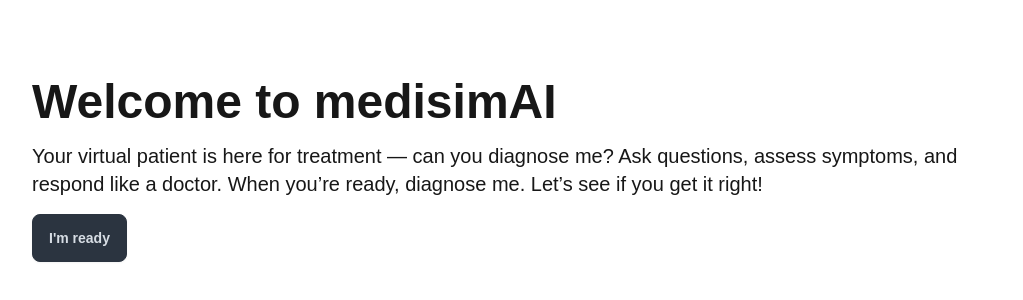
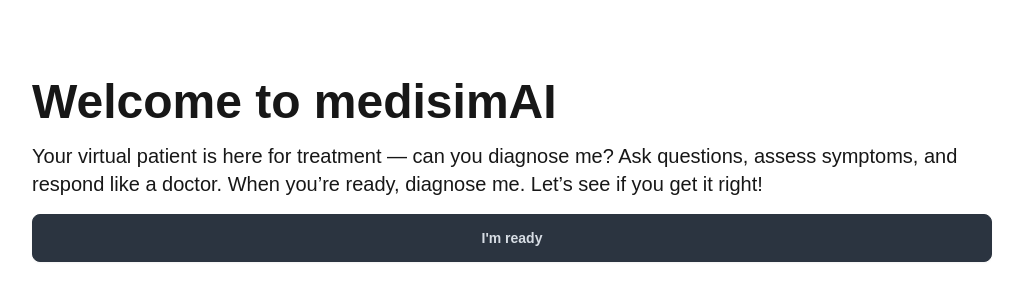
Before and after one commit to kippsss/medisim_ai, a Next.js app: page / in a window 1280 px wide. Shown: the part 230-530 px from the top of the page, without its empty margins (128-1151 px from the left). Built offline with nearby package versions, Linux system fonts and the light colour scheme.

Commit message:
initialise hero screen

```diff
--- /dev/null
+++ b/src/app/components/Hero/Hero.tsx
@@ -0,0 +1,22 @@
+import { TITLE, SUBTITLE, READY_BUTTON_TEXT } from './constants';
+
+interface Props {
+  setShowHero: (showHero: boolean) => void;
+}
+
+export default function Hero({ setShowHero }: Props) {
+  return (
+    <div className="flex flex-col p-40 h-screen justify-center">
+      <h1 className="text-5xl font-bold">{TITLE}</h1>
+      <h3 className="text-xl mt-4">{SUBTITLE}</h3>
+      <button
+        className="btn btn-neutral mt-4"
+        onClick={() => {
+          setShowHero(false);
+        }}
+      >
+        {READY_BUTTON_TEXT}
+      </button>
+    </div>
+  );
+}
--- /dev/null
+++ b/src/app/components/Hero/constants.ts
@@ -0,0 +1,5 @@
+export const TITLE = 'Welcome to medisimAI';
+
+export const SUBTITLE = `Your virtual patient is here for treatment — can you diagnose me? Ask questions, assess symptoms, and respond like a doctor. When you’re ready, diagnose me. Let’s see if you get it right!`;
+
+export const READY_BUTTON_TEXT = "I'm ready";
--- a/src/app/page.tsx
+++ b/src/app/page.tsx
@@ -1,9 +1,9 @@
+'use client';
+import { useState } from 'react';
 import Chat from './components/Chat/Chat';
+import Hero from './components/Hero/Hero';
 
 export default function Home() {
-  return (
-    <>
-      <Chat />
-    </>
-  );
+  const [showHero, setShowHero] = useState(true);
+  return <>{showHero ? <Hero setShowHero={setShowHero} /> : <Chat />}</>;
 }
```
